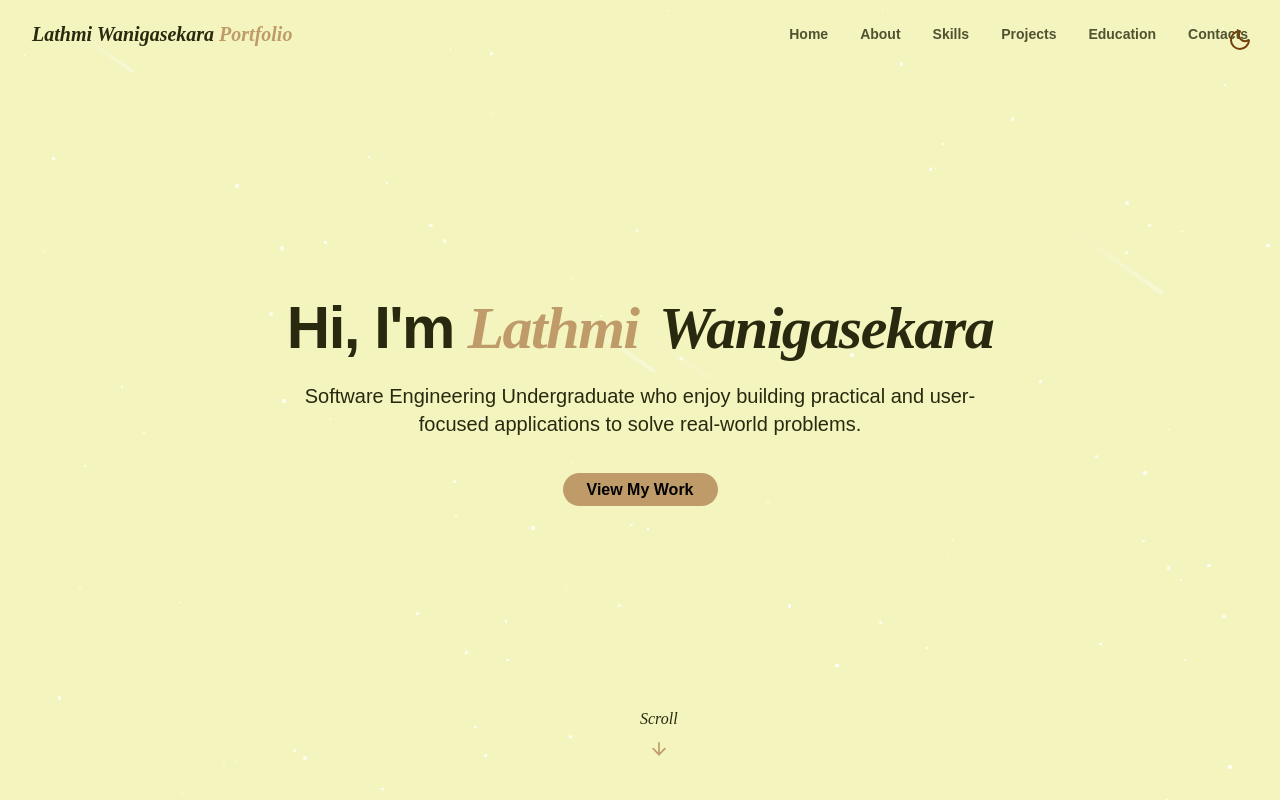
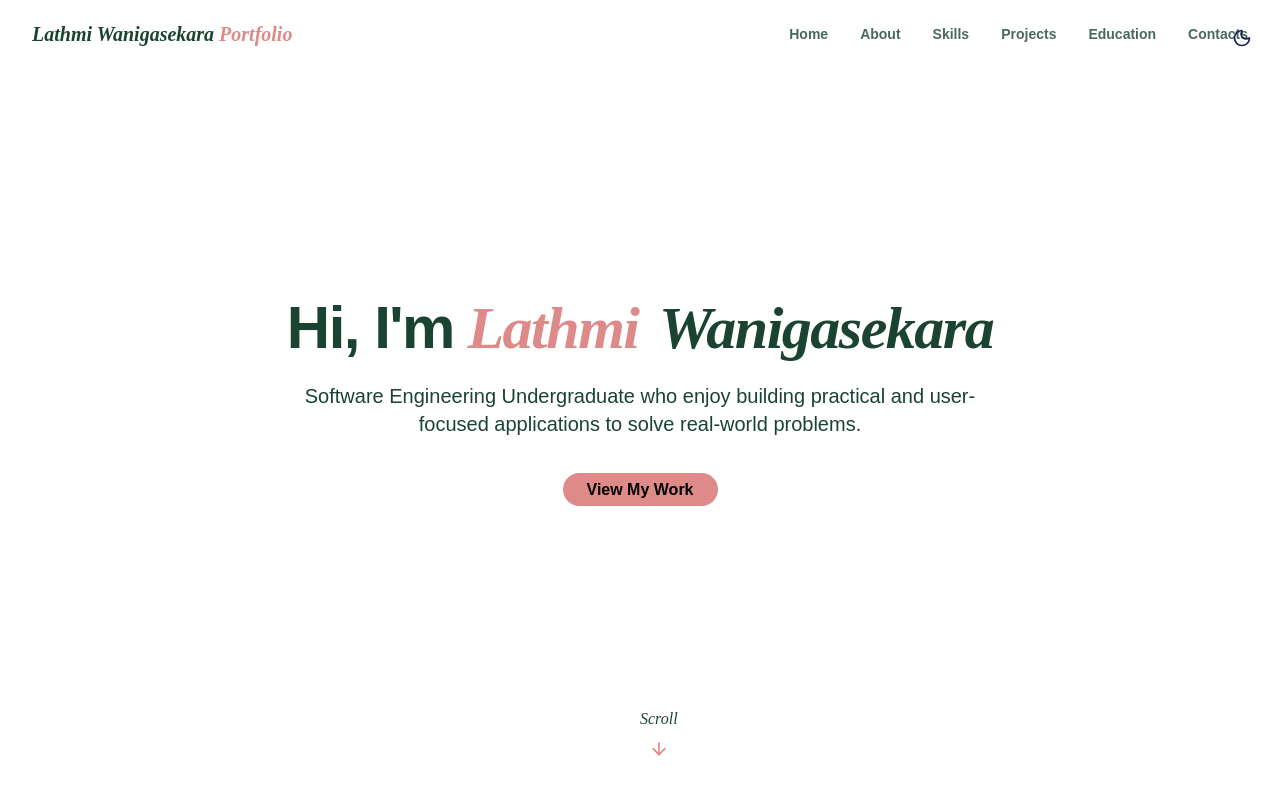
Before and after one commit to lathmi/portfolio, a React (Vite) app: page / in a window 1280 px wide. Shown: the top 800 px of the page. Built offline with nearby package versions, Linux system fonts and the light colour scheme.

Commit message:
done done done

```diff
--- a/src/components/Navbar.jsx
+++ b/src/components/Navbar.jsx
@@ -27,7 +27,7 @@ export const Navbar = () => {
     return(
         <nav className={cn(
             "fixed w-full z-40 transition-all duration-300",
-            isScrolled ? "py-3 bg-background/40 backdrop-blur-md shadow-xs" : "py-5"
+            isScrolled ? "py-3 bg-background/40 backdrop-blur-md shadow-s" : "py-5"
             )}
         >
             <div className="container flex items-center justify-between  ">
--- a/src/components/ProjectsSection.jsx
+++ b/src/components/ProjectsSection.jsx
@@ -88,7 +88,7 @@ export const ProjectsSection = () => {
                             <div className="p-6">
                                 <div className="flex flex-wrap gap-2 mb-4">
                                     {project.tags.map((tag) => (
-                                        <span className="px-2 py-1 text-xs font-medium border rounded-full bg-primary/30 text-secondary-foreground ">
+                                        <span className="px-2 py-1 text-xs font-medium border border-primary/20 rounded-full bg-primary/30 text-secondary-foreground ">
                                             {tag}
                                         </span>
                                     ))}
--- a/src/components/StarBackground.jsx
+++ b/src/components/StarBackground.jsx
@@ -79,14 +79,14 @@ export const StarBackground = () => {
 
       {meteors.map((meteor) => (
         <div
-          key={meteor.id}e
+          key={meteor.id}
           className="meteor animate-meteor"
           style={{
             width: meteor.size * 50 + "px",
             height: meteor.size * 2 + "px",
             left: meteor.x + "%",
             top: meteor.y + "%",
-            animationDelay: meteor.delay,
+            animationDelay: meteor.delay + "s",
             animationDuration: meteor.animationDuration + "s",
           }}
         />
--- a/src/components/ThemeToggle.jsx
+++ b/src/components/ThemeToggle.jsx
@@ -38,9 +38,9 @@ export const ThemeToggle = () => {
         )}>
 
         {isDarkMode ? (
-            <Sun className="h-6 w-6 text-yellow-300"/>
+            <Sun className="h-5 w-5 text-amber-100"/>
         ) : (
-            <Moon className="h-6 w-6 text-yellow-900"/>
+            <Moon className="h-5 w-5 text-blue-950"/>
         )}
 
         </button>
--- a/src/index.css
+++ b/src/index.css
@@ -69,16 +69,16 @@
 
 @layer base {
   :root{
-    --background: 60 70% 85%;
-    --foreground: 60 47% 11%;
+    --background:  0% 100%;
+    --foreground:  154.5 43.6% 18.4%;
 
-    --card: 60 60% 75%;
+    --card: 150 50% 88%;
 
 
-    --primary: 35 40% 58%;
+    --primary: 1 55% 70%;
     --primary-foreground: 100 0% 0%;
 
-    --border: 214 32% 91%;
+    --border: 20 50% 50%;
   }
 
   .dark{
@@ -186,6 +186,8 @@
   text-align: center;
 }
 
+
+
 .font-cormorant {
   font-family: 'Cormorant Garamond', serif;
 }
```
